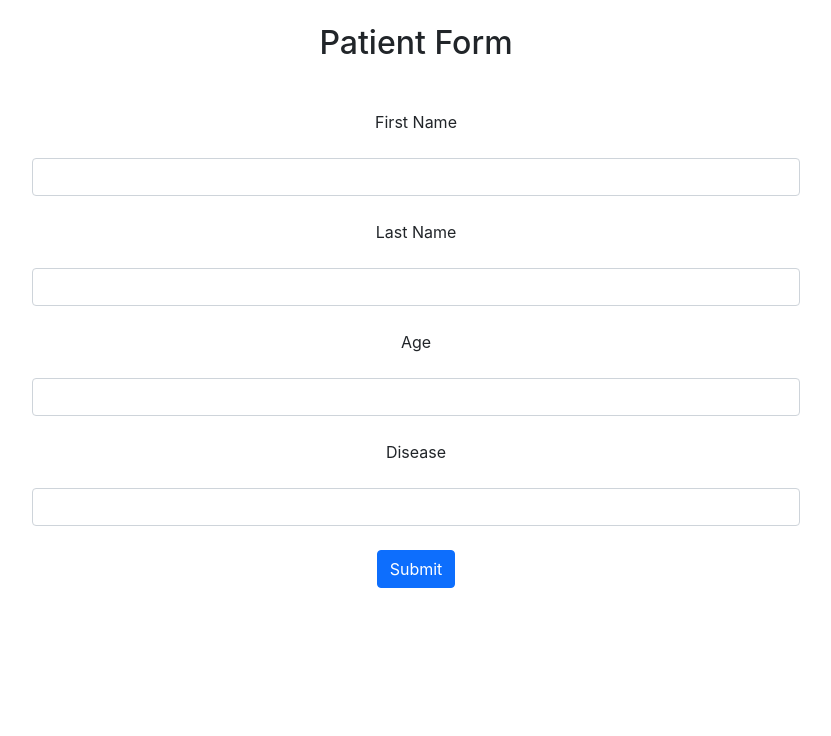
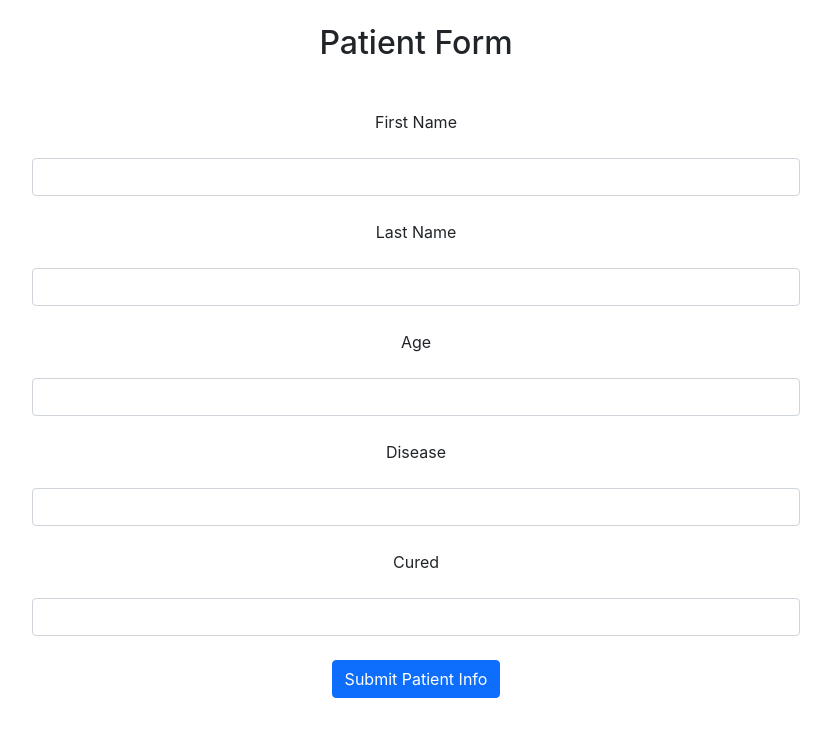
Before and after one commit to snowleopardAlexa/patient-form, a React (Create React App) app in the folder patient-form/: page / in a window 1280 px wide. Shown: the top 736 px of the page, without its empty margins (224-1055 px from the left). Built offline with nearby package versions, Linux system fonts and the light colour scheme.

Commit message:
add another form control

```diff
--- a/patient-form/src/PatientForm.js
+++ b/patient-form/src/PatientForm.js
@@ -8,15 +8,17 @@ const {value:firstName, bind:bindFirstName, reset:resetFirstName} = useInput("")
 const {value:lastName, bind:bindLastName, reset:resetLastName} = useInput("");
 const {value:age, bind:bindAge, reset:resetAge} = useInput("");
 const {value:disease, bind:bindDisease, reset:resetDisease} = useInput("");
+const {value:cured, bind:bindCured, reset:resetCured} = useInput("");
 
 
 const handleSubmit = (e) => {
     e.preventDefault();
-    alert(`Submitting Name ${firstName} ${lastName} ${age} ${disease}`)
+    alert(`Submitting Name ${firstName} ${lastName} ${age} ${disease} ${cured}`)
     resetFirstName();
     resetLastName();
     resetAge();
     resetDisease();
+    resetCured();
 }
 
     return (
@@ -55,9 +57,16 @@ const handleSubmit = (e) => {
           />
         </Form.Group>
 
+        <Form.Group>
+          <Form.Label className=" mt-4 mb-4">Cured</Form.Label>
+          <Form.Control
+            type="text"
+            {...bindCured}
+          />
+        </Form.Group>
 
         <Button className="mt-4" variant="primary" type="submit">
-          Submit
+          Submit Patient Info
         </Button>
       </Form>
       </>
```
